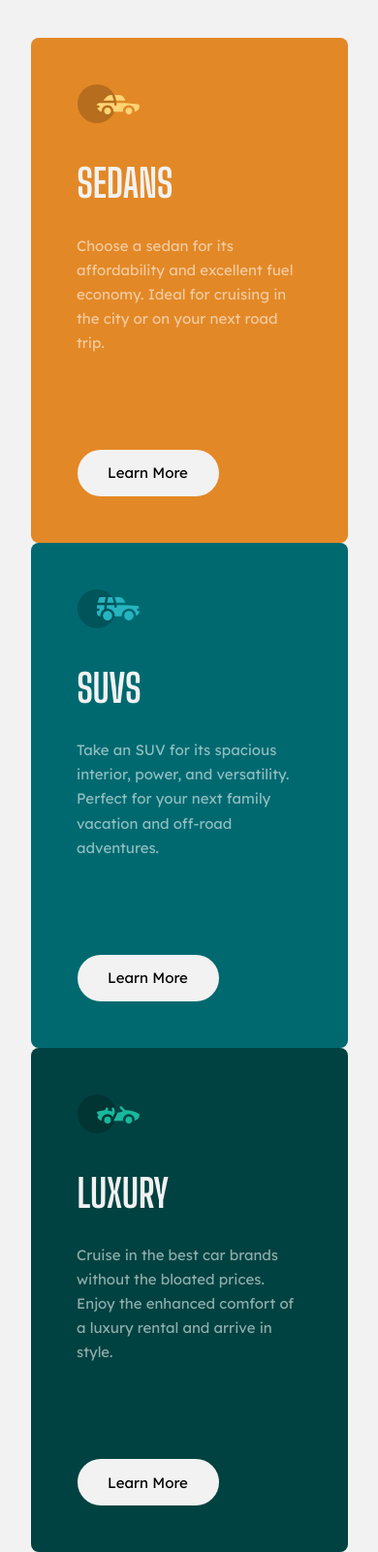
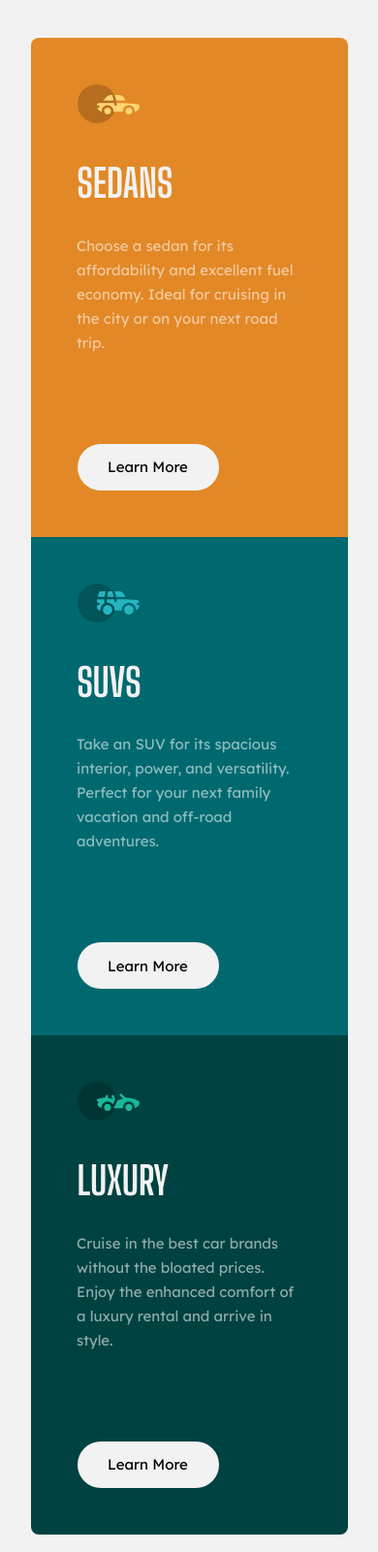
Before and after one commit to Travisnicholson90/3-Column-Card-page, a plain HTML site: page index.html in a window 390 px wide. Shown: the whole page at 97% size. Drawn offline with Linux system fonts and the light colour scheme.

Commit message:
Add files via upload

```diff
--- a/styles.css
+++ b/styles.css
@@ -40,20 +40,45 @@ body{
 @media only screen and (max-width: 24em){
     .flex-container{
         grid-template-columns: 1fr;
-        width: 20.438rem;
-        height: 27.625rem;
+        max-width: 20.438rem;
+        max-height: 27.625rem;
+    }
+
+
+}
+
+@media only screen and (max-width: 955px){
+    .flex-container{
+        grid-template-columns: 1fr;
+        max-width: 20.438rem;
+        max-height: 27.625rem;
+    }
+
+    .column-1{
+        border-top-left-radius: 0.5rem;
+        border-top-right-radius: 0.5rem;
+
+
+    }
+
+    .column-3{
+        border-bottom-left-radius: 0.5rem;
+        border-bottom-right-radius: 0.5rem;
+
     }
 }
 
-@media only screen and (max-width: 50em){
-    .flex-container{
-        grid-template-columns: 1fr;
-        width: 20.438rem;
-        height: 27.625rem;
+@media only screen and (min-width: 956px){
+    .column-1{
+        border-bottom-left-radius: 0.5rem;
+        border-top-left-radius: 0.5rem;
+    }
+
+    .column-3{
+        border-bottom-right-radius: 0.5rem;
+        border-top-right-radius: 0.5rem;
     }
 }
-
-
 
 h1{
     background-color: inherit;
@@ -87,9 +112,10 @@ p{
     color: inherit;
     background-color: var(--Very-light-gray);
     border: none;
-    margin-top: 5.188rem;
+    margin-top: 4.8rem;
     margin-left: 3rem;
     margin-bottom: 3rem;
+
 }
 
 .button:hover{
@@ -97,6 +123,7 @@ p{
     border: solid 3px var(--Transparent-white);
     color: var(--Transparent-white);
     cursor: pointer;
+
 }
 
 
@@ -127,15 +154,14 @@ p{
 
 .column-1{
     background-color: var(--Bright-orange);
-    border-radius: 0.5rem;
+
 }
 
 .column-2{
     background-color: var(--Dark-cyan);
-    border-radius: 0.5rem;
+
 }
 
 .column-3{
     background-color: var(--Very-dark-cyan);
-    border-radius: 0.5rem;
 }
```
